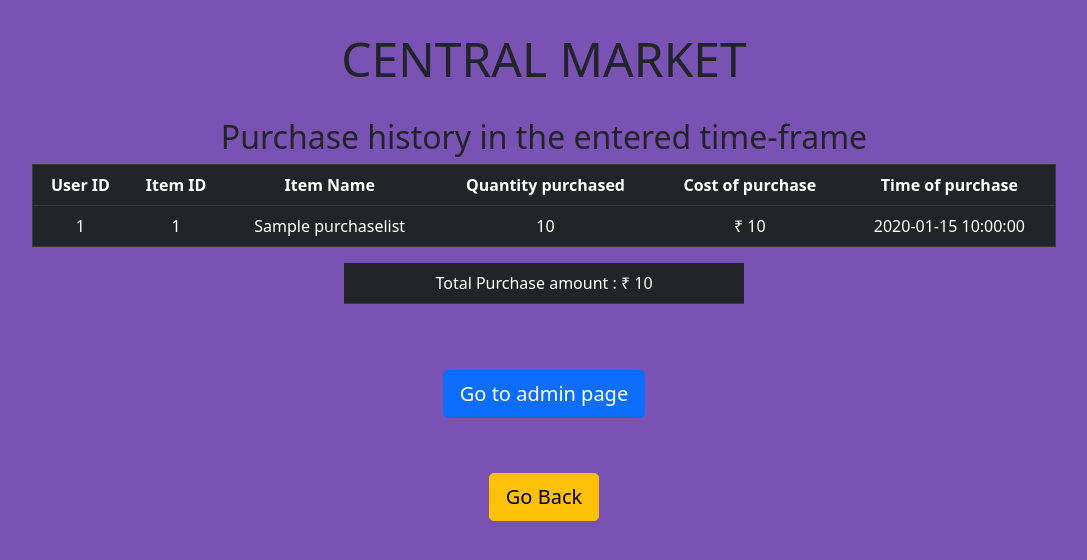
After one commit to DIvyesh0204/ShopEase, a PHP site: template app/views/templates/viewhist.twig in a window 1280 px wide. The commit adds this page. Shown: the top 560 px of the page, without its empty margins (96-1183 px from the left). Run offline with PHP 8.4, Linux system fonts and the light colour scheme; the template is opened without the code that fills it: most values are stand-ins (such as "Sample title", 1, 10 or a date in 2020); some libraries are stand-ins or nearby versions.

Commit message:
Added purchase history page and table

```diff
--- a/app/controllers/itemlist/iluser.php
+++ b/app/controllers/itemlist/iluser.php
@@ -23,7 +23,9 @@ class ILUser {
         // echo $qreq;
         if($qavail>=$qreq&&$qreq>0) {
             \Model\Itemlist::update_qreq($qreq,$itemid);
+
         }
+
         header("Location: /itemlist-user");
     }
 
--- a/app/controllers/redirect.php
+++ b/app/controllers/redirect.php
@@ -6,6 +6,7 @@ class Redirect {
 
     public function post() {
         \Controller\Util::check_session_ifnotset("/","id");
+        $row1 = \Model\Item::updatelog();
         $row=\Model\Itemlist::update();
         echo \View\Loader::make()->render("templates/redirect.twig");
     }
--- a/app/views/templates/cart.twig
+++ b/app/views/templates/cart.twig
@@ -26,7 +26,7 @@
             <th>Item ID</th>
             <th>Item Name</th>
             <th>Category</th>
-            <th>Cost(per Kg)</th>
+            <th>Cost</th>
             <th>Requested Quantity</th>
             <th>Remove from cart</th>
         </tr>
@@ -45,6 +45,7 @@
                 <button class="btn btn-danger">Remove from cart</button>
                 <input type="hidden" name="iditem" value="{{ item.id }}">
             </td>
+            </form>
         </tr>
         {% endif %}
         {% endfor %}
--- a/app/views/templates/iluser.twig
+++ b/app/views/templates/iluser.twig
@@ -26,7 +26,7 @@
             <th>Item ID</th>
             <th>Item Name</th>
             <th>Category</th>
-            <th>Cost(per Kg)</th>
+            <th>Cost</th>
             <th>Quantity Available</th>
             <th>Add to Cart</th>
         </tr>
--- /dev/null
+++ b/app/views/templates/viewhist.twig
@@ -0,0 +1,47 @@
+{% extends "templates/base.twig" %}
+
+{% block css1 %}"/assets/styles/itemlist.css"{% endblock %}
+
+{% block title1 %}CENTRAL MARKET{% endblock %}
+
+{% block body1 %}
+
+<h1>CENTRAL MARKET</h1>
+
+    <h2> Purchase history in the entered time-frame </h2>
+    <table class="table table-dark tab" border="1">
+        <tr>
+            <th> User ID </th>
+            <th>Item ID</th>
+            <th>Item Name</th>
+            <th>Quantity purchased</th>
+            <th>Cost of purchase</th>
+            <th>Time of purchase</th>
+        </tr>
+
+
+        {% set total=0 %}
+        {% for order in purchaselist %}
+
+        {% set total = total + order.purchase_cost %}
+        <tr>
+            <td>{{ order.userid }}</td>
+            <td>{{ order.itemid }}</td>
+            <td>{{ order.itemname }}</td>
+            <td>{{ order.quantity }}</td>
+            <td>₹ {{order.purchase_cost}}</td>
+            <td>{{order.purchase_time}}</td>
+
+        </tr>
+
+        {% endfor %}
+        </table>
+        <table class="table total table-dark">
+        <tr>
+            <td>Total Purchase amount : ₹ {{total}}</td>
+        </tr>
+        </table>
+
+ <div>   <a href="/itemlist-admin"><button class="btn btn-lg btn-primary" style="margin:50px auto" >Go to admin page</button></a></div>
+  <div>  <a href="/purchasehistory"><button class="btn btn-lg btn-warning">Go Back</button></a></div>
+{% endblock %}
```
Also changed, not shown: app/views/templates/iladmin.twig (+7 -3 lines), app/views/templates/purchasehistory.twig (added, +42 -0 lines).
